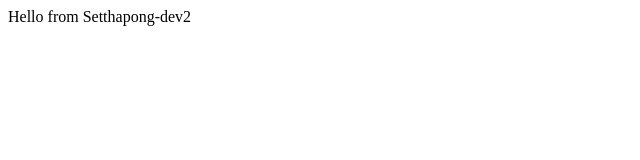
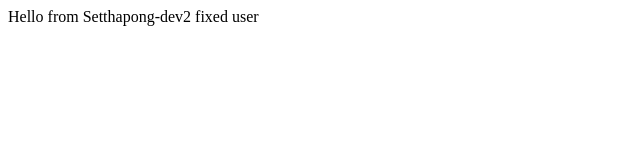
Before and after one commit to Setthapong-dev/try-git-github-co, a plain HTML site: page index.html in a window 1280 px wide. Shown: the full height of the page, 0-640 px from the left. Drawn offline with Linux system fonts and the light colour scheme.

```diff
--- a/index.html
+++ b/index.html
@@ -6,6 +6,6 @@
     <title>Document</title>
 </head>
 <body>
-    Hello from Setthapong-dev2
+    Hello from Setthapong-dev2 fixed user
 </body>
 </html>
```
